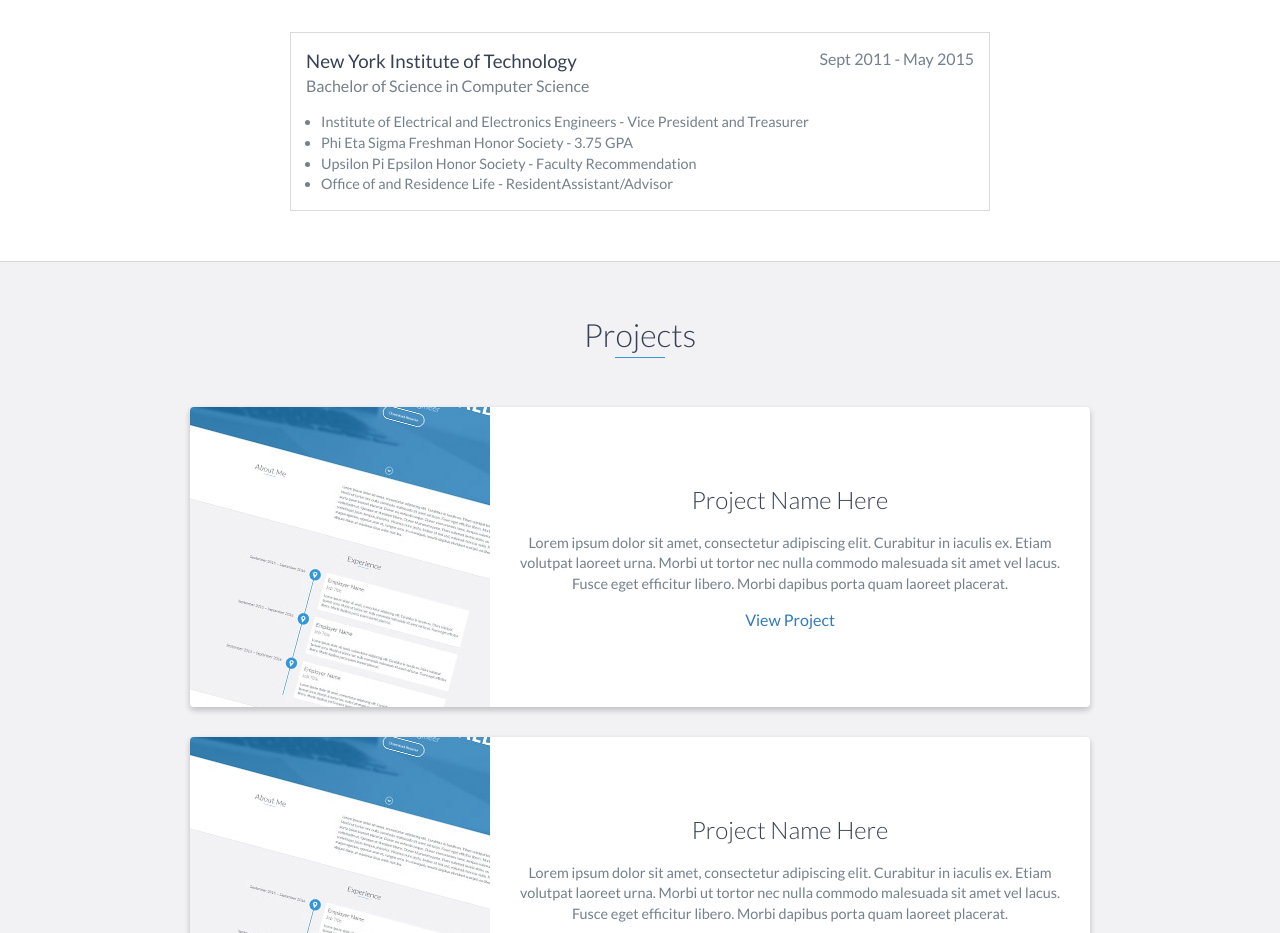
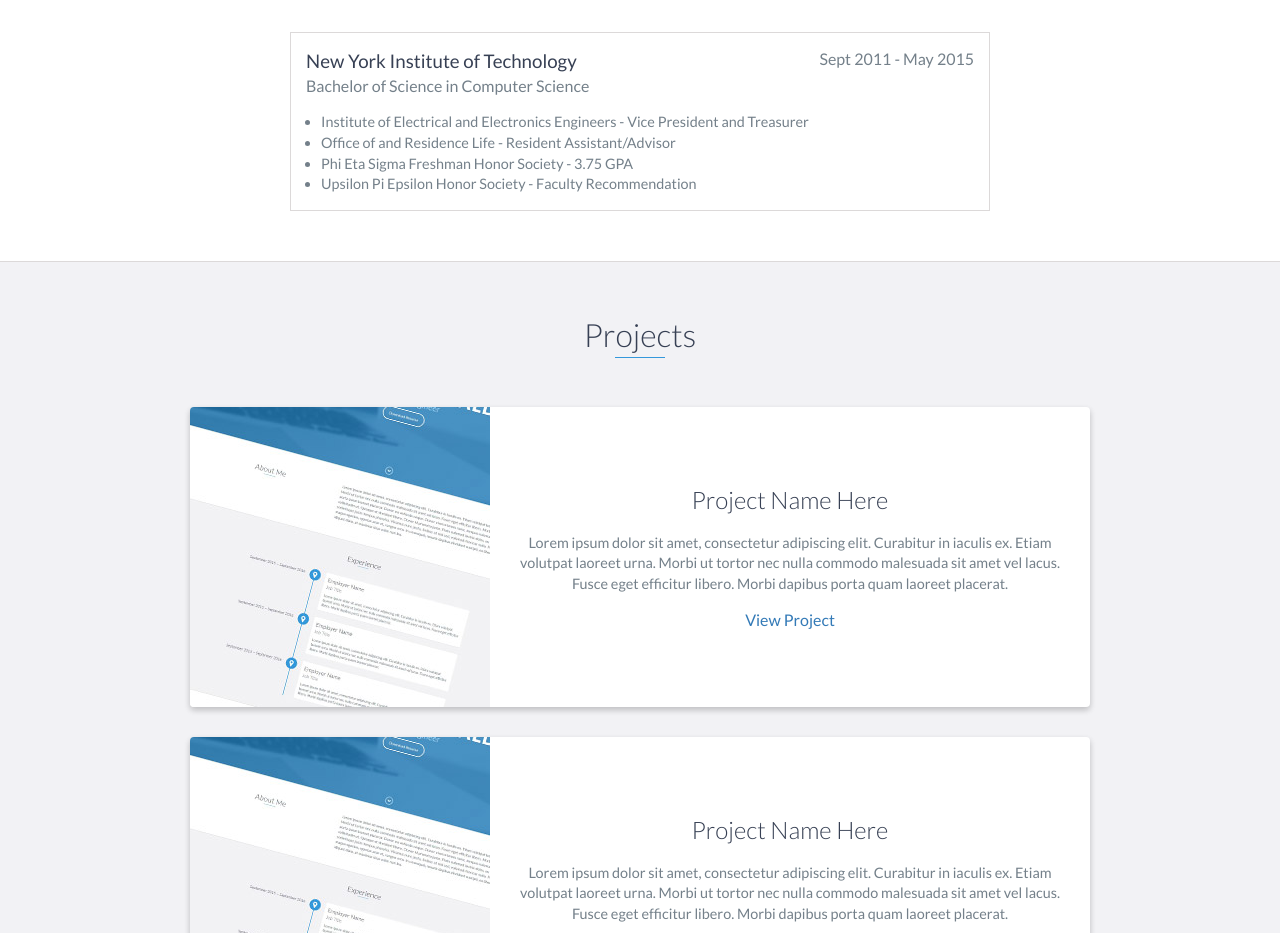
Before and after one commit to ncplol/yaminick.github.io, a website: page index.html in a window 1280 px wide. Shown: the part 3760-4693 px from the top of the page. Drawn offline with nearby package versions, Linux system fonts and the light colour scheme.

Commit message:
minor education formatting

```diff
--- a/index.html
+++ b/index.html
@@ -189,13 +189,13 @@
                     Institute of Electrical and Electronics Engineers - Vice President and Treasurer
                 </li>
                 <li>
+                    Office of and Residence Life - Resident Assistant/Advisor
+                </li>
+                <li>
                     Phi Eta Sigma Freshman Honor Society - 3.75 GPA
                 </li>
                 <li>
                     Upsilon Pi Epsilon Honor Society - Faculty Recommendation
-                </li>
-                <li>
-                    Office of and Residence Life - ResidentAssistant/Advisor
                 </li>
             </ul>
         </div>
```
